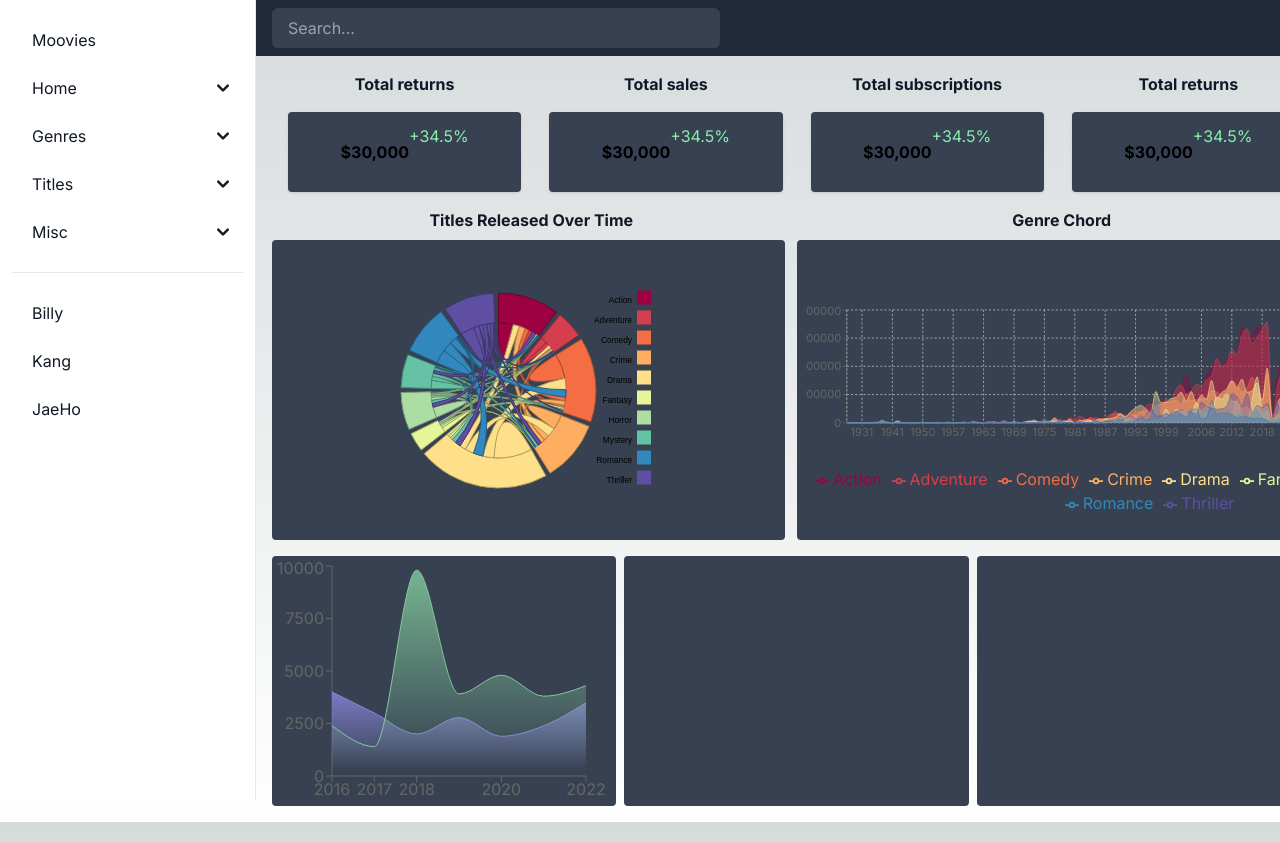
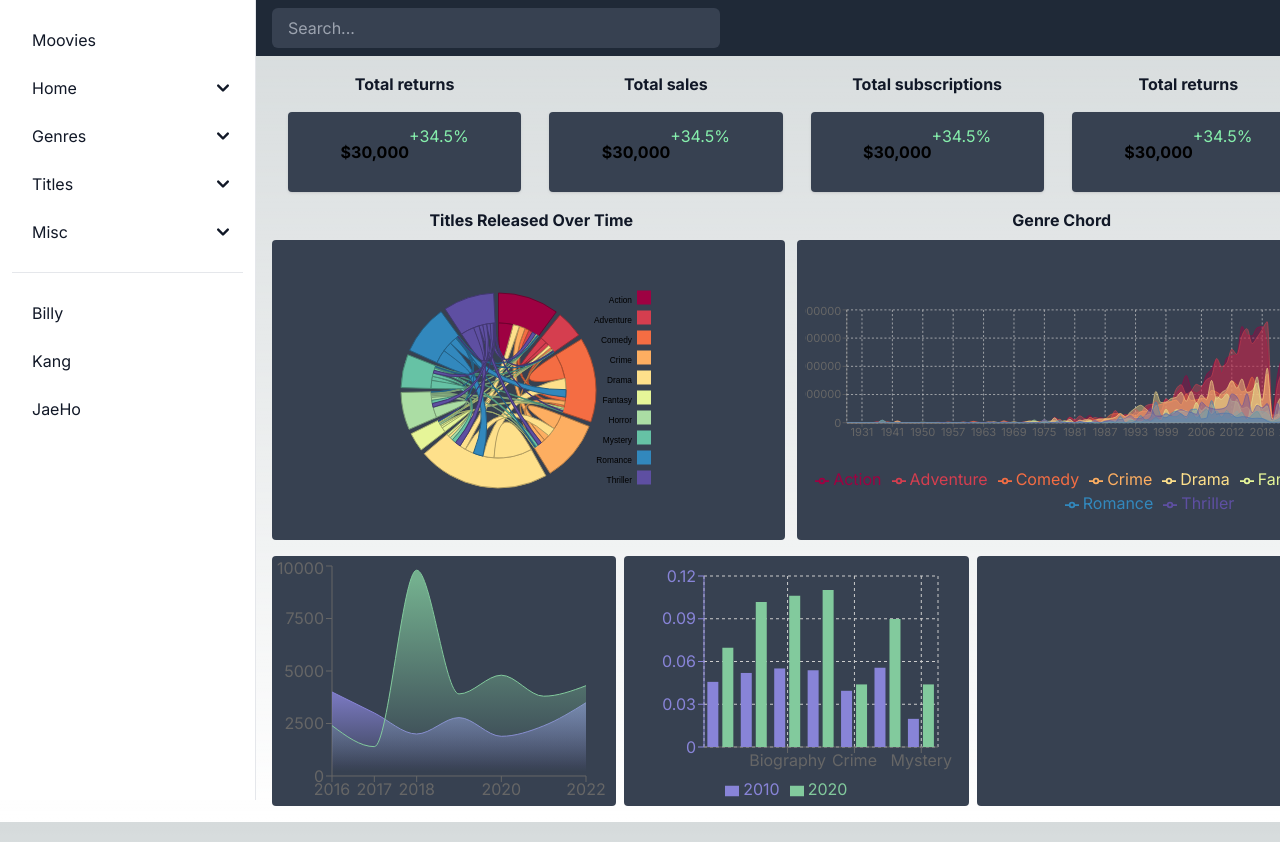
Before and after one commit to kanghengliu/DataVis-Dashboard, a Next.js app: page / in a window 1280 px wide. Shown: the top 842 px of the page. Built offline with nearby package versions, Linux system fonts and the light colour scheme.

Commit message:
sentiment barplot

```diff
--- a/package.json
+++ b/package.json
@@ -16,7 +16,7 @@
     "@visx/shape": "^3.5.0",
     "d3": "^7.9.0",
     "d3.js": "^0.0.2-security",
-    "next": "^14.2.1",
+    "next": "^14.2.3",
     "react": "^18",
     "react-dom": "^18",
     "recharts": "^2.12.5",
--- /dev/null
+++ b/public/sentiment.json
@@ -0,0 +1,37 @@
+[
+    {
+        "Category": "Adventure",
+        "2010": 0.0456996575,
+        "2020": 0.0695647706
+    },
+    {
+        "Category": "Animation",
+        "2010": 0.0519597433,
+        "2020": 0.1016667174
+    },
+    {
+        "Category": "Biography",
+        "2010": 0.0551208055,
+        "2020": 0.1061920757
+    },
+    {
+        "Category": "Comedy",
+        "2010": 0.0538521653,
+        "2020": 0.11019967
+    },
+    {
+        "Category": "Crime",
+        "2010": 0.0394355363,
+        "2020": 0.0439248886
+    },
+    {
+        "Category": "Drama",
+        "2010": 0.0556217876,
+        "2020": 0.0898134926
+    },
+    {
+        "Category": "Mystery",
+        "2010": 0.0197553072,
+        "2020": 0.0439248886
+    }
+]
--- /dev/null
+++ b/src/components/Barplot_GenreSentiment.js
@@ -0,0 +1,36 @@
+import React, { PureComponent } from 'react';
+import { BarChart, Bar, Cell, XAxis, YAxis, CartesianGrid, Tooltip, Legend, ResponsiveContainer } from 'recharts';
+import useSWR from 'swr';
+
+const data = require('../../public/sentiment.json');
+
+export default class Example extends PureComponent {
+  static demoUrl = 'https://codesandbox.io/s/bar-chart-with-double-yaxis-zr232';
+
+  render() {
+    return (
+      <ResponsiveContainer width="100%" height="100%">
+        <BarChart
+          width={500}
+          height={300}
+          data={data}
+          margin={{
+            top: 20,
+            right: 30,
+            left: 20,
+            bottom: 5,
+          }}
+        >
+          <CartesianGrid strokeDasharray="3 3" />
+          <XAxis dataKey="Category" />
+          <YAxis yAxisId="left" orientation="left" stroke="#8884d8" />
+          {/* <YAxis yAxisId="right" orientation="right" stroke="#82ca9d" /> */}
+          <Tooltip />
+          <Legend />
+          <Bar yAxisId="left" dataKey='2010' fill="#8884d8" />
+          <Bar yAxisId="left" dataKey="2020" fill="#82ca9d" />
+        </BarChart>
+      </ResponsiveContainer>
+    );
+  }
+}
--- a/src/components/Charts.js
+++ b/src/components/Charts.js
@@ -4,6 +4,7 @@ import AreaChartPlot from "./AreaChartPlot";
 import CustomAreaChart from "./CusotmAreaPlot";
 import AreaChartHero from "./test";
 import ChordDiagram from "././GenreInteractionChart";
+import BarPlot from "./Barplot_GenreSentiment";
 
 const Charts = () => {
   return (
@@ -60,13 +61,14 @@ const Charts = () => {
             <div className="w-1/2 h-[300px] bg-gray-700 rounded flex justify-center items-center p-2">
               <CustomAreaChart />
             </div>
+
         </div>
       </section>
 
 
       <section className="flex my-4 px-4 gap-2">
         <div className=" w-1/3 h-[250px] bg-gray-700 rounded"><AreaChartPlot /></div>
-        <div className=" w-1/3 h-[250px] bg-gray-700 rounded"></div>
+        <div className=" w-1/3 h-[250px] bg-gray-700 rounded"><BarPlot /></div>
         <div className=" w-1/3 h-[250px] bg-gray-700 rounded"></div>
       </section>
     </>
```
Also changed, not shown: 1 other file (tests, documents, lock files or other folders).
